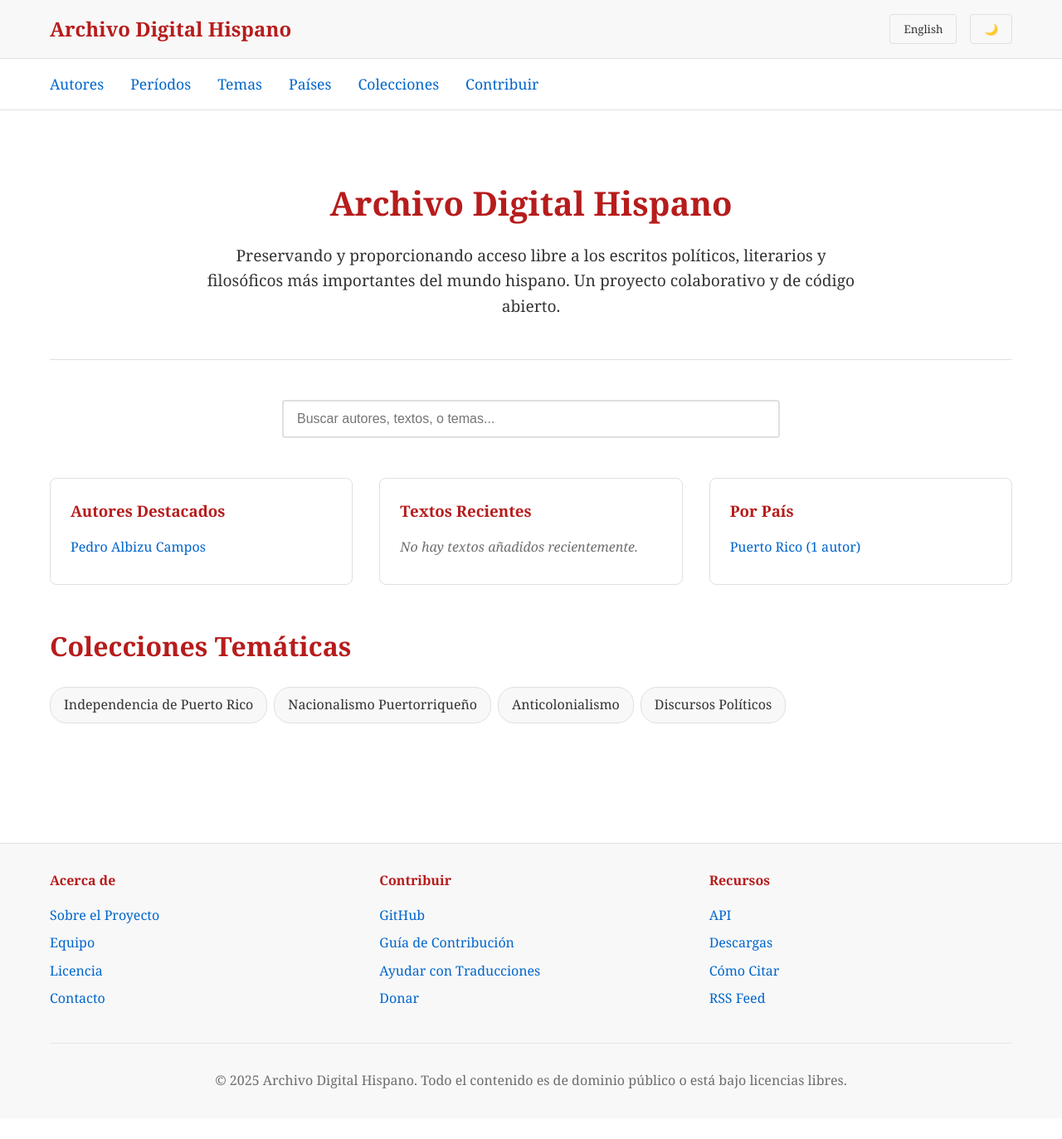
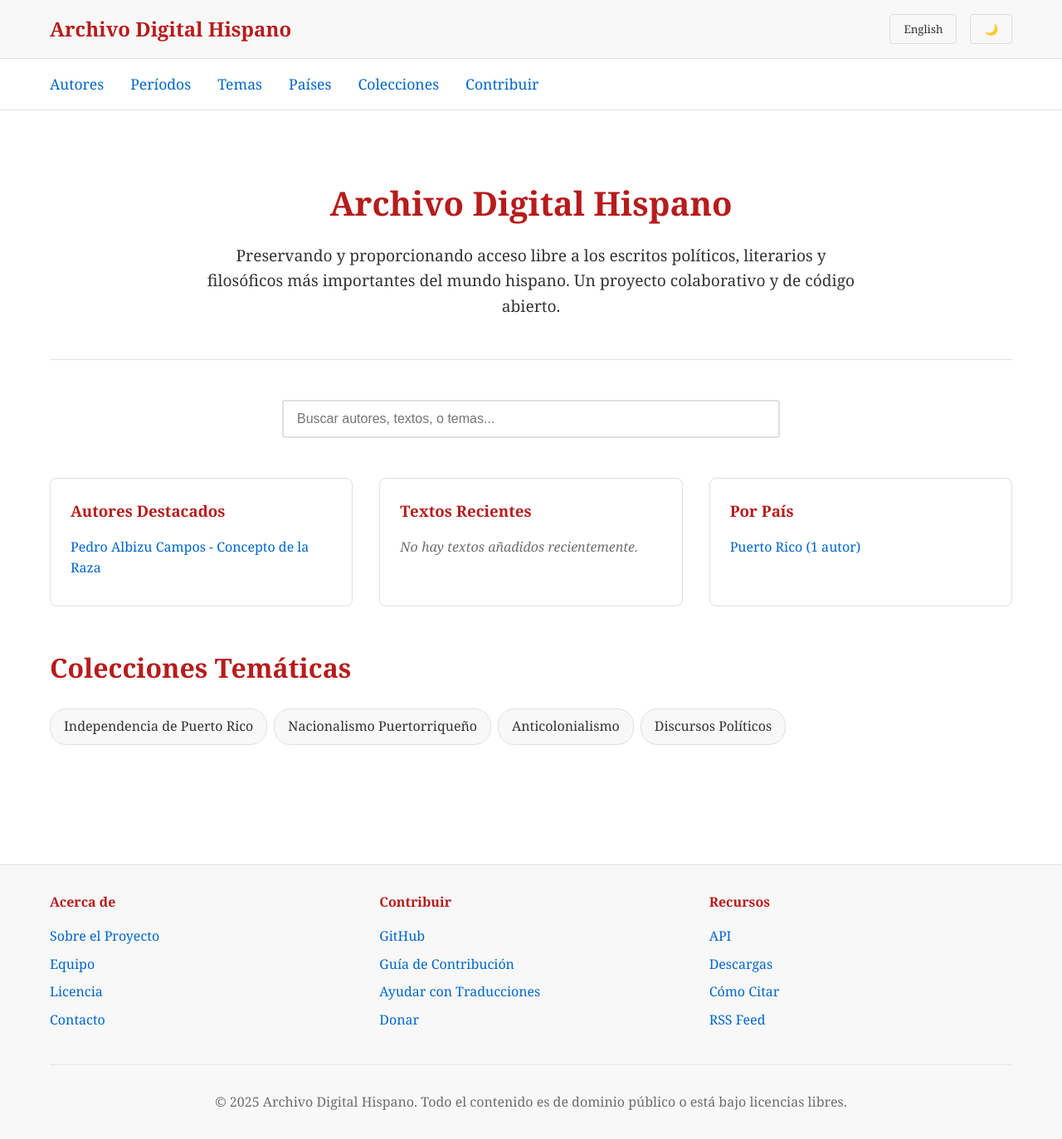
Before and after one commit to archivohispano/archivo, a Jekyll site: the page built from index.html, in a window 1280 px wide. Shown: the whole page at 83% size. Built offline with Jekyll 4.4.1, drawn with Linux system fonts in a browser that asks for light colours; before the commit the page ends 1348 px from its top, so only the background shows below that.

Commit message:
Update index.html

```diff
--- a/index.html
+++ b/index.html
@@ -44,7 +44,7 @@ lang: es
             <div class="featured-card">
                 <h3>Autores Destacados</h3>
                 <ul>
-                    <li><a href="/es/autores/pedro-albizu-campos">Pedro Albizu Campos</a></li>
+                    <li><a href="/es/textos/pedro-albizu-campos/concepto-de-la-raza">Pedro Albizu Campos - Concepto de la Raza</a></li>
                 </ul>
             </div>
 
```
